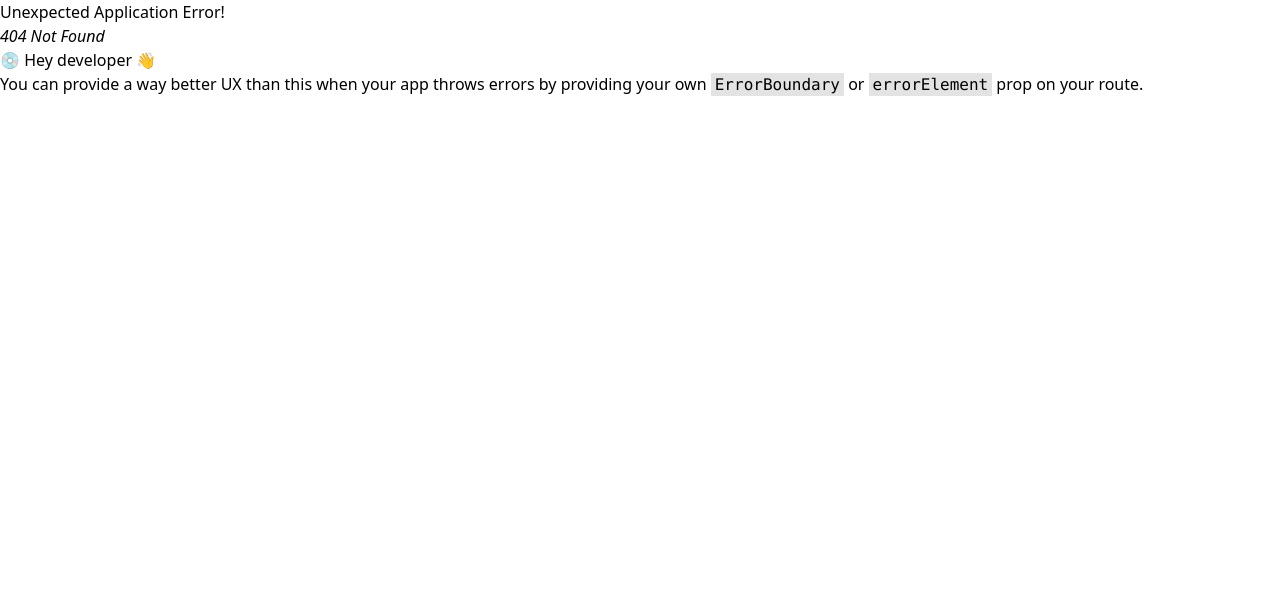
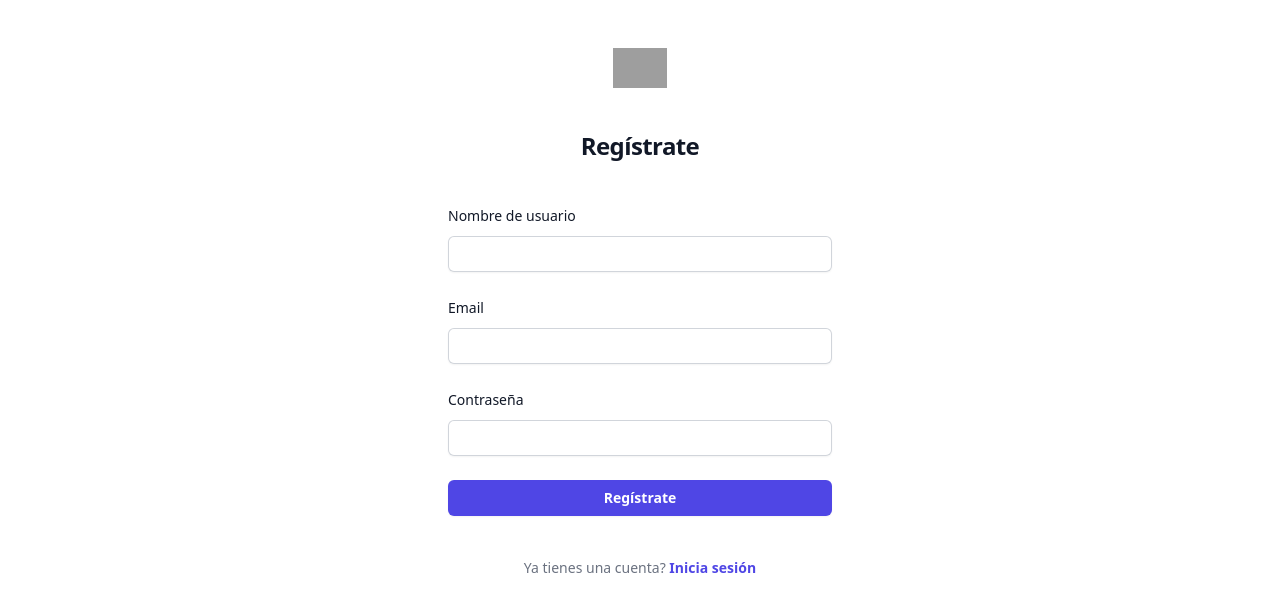
Before and after one commit to MattSeltz/blog-cliente, a React (Vite) app: page /register in a window 1280 px wide. Before the commit this address had no page. Shown: the top 612 px of the page. Built offline with nearby package versions, Linux system fonts and the light colour scheme; grey boxes are pictures that could not be loaded.

Commit message:
Register v1 implementado

```diff
--- a/src/App.jsx
+++ b/src/App.jsx
@@ -1,9 +1,5 @@
-import { Login } from "./pages/login";
+import { Router } from "./routes/routes";
 
 export const App = () => {
-  return (
-    <>
-      <Login />
-    </>
-  );
+  return <Router />;
 };
--- a/src/main.jsx
+++ b/src/main.jsx
@@ -1,6 +1,6 @@
 import React from "react";
 import ReactDOM from "react-dom/client";
-import { createBrowserRouter, RouterProvider } from "react-router-dom";
+import { BrowserRouter } from "react-router-dom";
 import { Provider } from "react-redux";
 import store from "./store";
 import { App } from "./App.jsx";
@@ -10,15 +10,10 @@
 import "@fontsource/roboto/500.css";
 import "@fontsource/roboto/700.css";
 
-const router = createBrowserRouter([
-  {
-    path: "/",
-    element: <App />,
-  },
-]);
-
 ReactDOM.createRoot(document.getElementById("root")).render(
   <Provider store={store}>
-    <RouterProvider router={router} />
+    <BrowserRouter>
+      <App />
+    </BrowserRouter>
   </Provider>
 );
--- /dev/null
+++ b/src/pages/register.jsx
@@ -0,0 +1,184 @@
+import { useState } from "react";
+import { useNavigate, Link } from "react-router-dom";
+
+import Box from "@mui/material/Box";
+import CircularProgress from "@mui/material/CircularProgress";
+import { green } from "@mui/material/colors";
+
+import { postData } from "../services/services";
+
+export const Register = () => {
+  const navigate = useNavigate();
+
+  const [username, setUsername] = useState("");
+  const [email, setEmail] = useState("");
+  const [password, setPassword] = useState("");
+  const [errorMessage, setErrorMessage] = useState(false);
+  const [isLoading, setIsLoading] = useState(false);
+  const [isMatch, setIsMatch] = useState(true);
+
+  const send = async (e) => {
+    e.preventDefault();
+
+    if (username && email && password) {
+      setErrorMessage(false);
+      setIsLoading(true);
+      setIsMatch(true);
+
+      const res = await postData("/auth/register", {
+        username,
+        email,
+        password,
+      });
+
+      if (res.status.toLocaleString().startsWith("2")) {
+        navigate("/login");
+      } else {
+        setIsMatch(false);
+      }
+
+      setUsername("");
+      setEmail("");
+      setPassword("");
+      setIsLoading(false);
+    } else {
+      setErrorMessage(true);
+    }
+  };
+
+  return (
+    <div className="flex min-h-full flex-1 flex-col justify-center px-6 py-12 lg:px-8">
+      <div className="sm:mx-auto sm:w-full sm:max-w-sm">
+        <img
+          className="mx-auto h-10 w-auto"
+          src="https://cdn-icons-png.flaticon.com/128/1168/1168120.png"
+          alt="Blog"
+        />
+        <h2 className="mt-10 text-center text-2xl font-bold leading-9 tracking-tight text-gray-900">
+          Regístrate
+        </h2>
+      </div>
+
+      {errorMessage && (
+        <p className="mt-3 text-center text-xl text-red-500">
+          Falta completar datos
+        </p>
+      )}
+
+      {!isMatch && (
+        <p className="mt-3 text-center text-xl text-red-500">
+          Nombre de usuario o email existentes
+        </p>
+      )}
+
+      <div className="mt-10 sm:mx-auto sm:w-full sm:max-w-sm">
+        <form className="space-y-6" autoComplete="off" onSubmit={send}>
+          <div>
+            <label
+              htmlFor="username"
+              className="block text-sm font-medium leading-6 text-gray-900"
+            >
+              Nombre de usuario
+            </label>
+            <div className="mt-2">
+              <input
+                value={username}
+                onChange={(e) => setUsername(e.target.value)}
+                id="username"
+                name="username"
+                type="text"
+                required
+                className="block w-full rounded-md border-0 py-1.5 text-gray-900 shadow-sm ring-1 ring-inset ring-gray-300 placeholder:text-gray-400 focus:ring-2 focus:ring-inset focus:ring-indigo-600 sm:text-sm sm:leading-6"
+              />
+            </div>
+          </div>
+
+          <div>
+            <label
+              htmlFor="email"
+              className="block text-sm font-medium leading-6 text-gray-900"
+            >
+              Email
+            </label>
+            <div className="mt-2">
+              <input
+                value={email}
+                onChange={(e) => setEmail(e.target.value)}
+                id="email"
+                name="email"
+                type="email"
+                required
+                className="block w-full rounded-md border-0 py-1.5 text-gray-900 shadow-sm ring-1 ring-inset ring-gray-300 placeholder:text-gray-400 focus:ring-2 focus:ring-inset focus:ring-indigo-600 sm:text-sm sm:leading-6"
+              />
+            </div>
+          </div>
+
+          <div>
+            <div className="flex items-center justify-between">
+              <label
+                htmlFor="password"
+                className="block text-sm font-medium leading-6 text-gray-900"
+              >
+                Contraseña
+              </label>
+            </div>
+            <div className="mt-2">
+              <input
+                value={password}
+                onChange={(e) => setPassword(e.target.value)}
+                id="password"
+                name="password"
+                type="password"
+                required
+                className="block w-full rounded-md border-0 py-1.5 text-gray-900 shadow-sm ring-1 ring-inset ring-gray-300 placeholder:text-gray-400 focus:ring-2 focus:ring-inset focus:ring-indigo-600 sm:text-sm sm:leading-6"
+              />
+            </div>
+          </div>
+
+          <Box
+            sx={{
+              display: "flex",
+              alignItems: "center",
+              cursor: isLoading && "no-drop",
+            }}
+          >
+            <Box sx={{ width: "100%", position: "relative" }}>
+              <button
+                type="submit"
+                disabled={isLoading}
+                className="flex w-full justify-center rounded-md bg-indigo-600 px-3 py-1.5 text-sm font-semibold leading-6 text-white shadow-sm hover:bg-indigo-500 focus-visible:outline focus-visible:outline-2 focus-visible:outline-offset-2 focus-visible:outline-indigo-600"
+                style={{ cursor: isLoading && "no-drop" }}
+              >
+                Regístrate
+              </button>
+              {isLoading && (
+                <CircularProgress
+                  size={24}
+                  sx={{
+                    color: green[500],
+                    position: "absolute",
+                    top: "50%",
+                    left: "50%",
+                    marginTop: "-12px",
+                    marginLeft: "-12px",
+                    cursor: isLoading && "no-drop",
+                  }}
+                />
+              )}
+            </Box>
+          </Box>
+        </form>
+
+        <p className="mt-10 text-center text-sm text-gray-500">
+          Ya tienes una cuenta?{" "}
+          <Link
+            className="font-semibold leading-6 text-indigo-600 hover:text-indigo-500"
+            to="/login"
+          >
+            Inicia sesión
+          </Link>
+        </p>
+      </div>
+    </div>
+  );
+};
--- /dev/null
+++ b/src/routes/routes.jsx
@@ -0,0 +1,24 @@
+import { Routes, Route, Link } from "react-router-dom";
+
+import { Login } from "../pages/login";
+import { Register } from "../pages/register";
+
+export const Router = () => {
+  return (
+    <Routes>
+      <Route
+        path="/"
+        element={
+          <>
+            <h1>Home</h1>
+
+            <Link to="/login">Login</Link>
+            <Link to="/register">Registro</Link>
+          </>
+        }
+      />
+      <Route path="/login" element={<Login />} />
+      <Route path="/register" element={<Register />} />
+    </Routes>
+  );
+};
```
